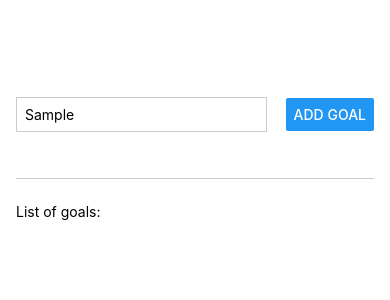
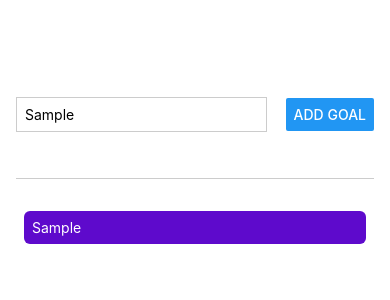
Before and after one commit to jethrosweb/GoalApp, a React Native app: screen / in a window 390 px wide. Both pictures are taken after typing "Sample" into the empty fields and a click on the button "ADD GOAL". Shown: the top 300 px of the page. Built offline with nearby package versions, Linux system fonts and the light colour scheme.

Commit message:
initial styling

```diff
--- a/App.js
+++ b/App.js
@@ -1,14 +1,37 @@
+import { useState } from "react";
 import { StyleSheet, Text, View, Button, TextInput } from "react-native";
 
 export default function App() {
+  const [enteredGoalText, setEnteredGoalText] = useState("");
+  const [courseGoals, setCourseGoals] = useState([]);
+
+  const goalInputHandler = (enteredText) => {
+    setEnteredGoalText(enteredText);
+  };
+
+  const addGoalHandler = () => {
+    setCourseGoals((currentCourseGoals) => [
+      ...currentCourseGoals,
+      enteredGoalText,
+    ]);
+  };
+
   return (
     <View style={styles.appContainer}>
       <View style={styles.inputContainer}>
-        <TextInput style={styles.textInput} placeholder="Enter your goal..." />
-        <Button title="Add Goal" />
+        <TextInput
+          style={styles.textInput}
+          onChangeText={goalInputHandler}
+          placeholder="Enter your goal..."
+        />
+        <Button title="Add Goal" onPress={addGoalHandler} />
       </View>
       <View style={styles.goalsContainer}>
-        <Text>List of goals:</Text>
+        {courseGoals.map((goal) => (
+          <View key={goal} style={styles.goalItem}>
+            <Text style={styles.goalText}>{goal}</Text>
+          </View>
+        ))}
       </View>
     </View>
   );
@@ -18,25 +41,34 @@
   appContainer: {
     flex: 1,
     paddingTop: 50,
-    paddingHorizontal: 16
+    paddingHorizontal: 16,
   },
   inputContainer: {
     flex: 1,
-    flexDirection: 'row',
-    justifyContent: 'space-between',
-    alignItems: 'center',
+    flexDirection: "row",
+    justifyContent: "space-between",
+    alignItems: "center",
     marginBottom: 24,
     borderBottomWidth: 1,
-    borderBottomColor: '#cccccc'
+    borderBottomColor: "#cccccc",
   },
   textInput: {
     borderWidth: 1,
-    borderColor: '#cccccc',
-    width: '70%',
+    borderColor: "#cccccc",
+    width: "70%",
     marginRight: 8,
-    padding: 8
+    padding: 8,
   },
   goalsContainer: {
-    flex: 5
-  }
+    flex: 5,
+  },
+  goalItem: {
+    margin: 8,
+    padding: 8,
+    borderRadius: 6,
+    backgroundColor: "#5e0acc",
+  },
+  goalText: {
+    color: "white",
+  },
 });
```
